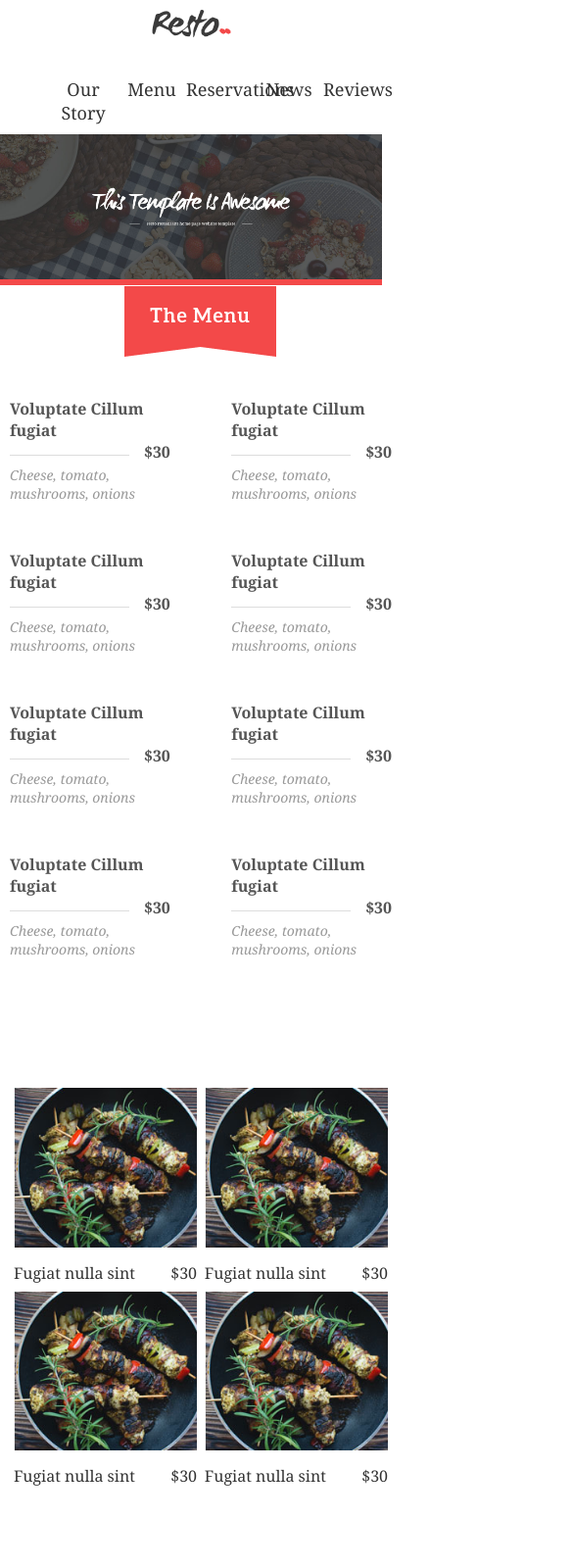
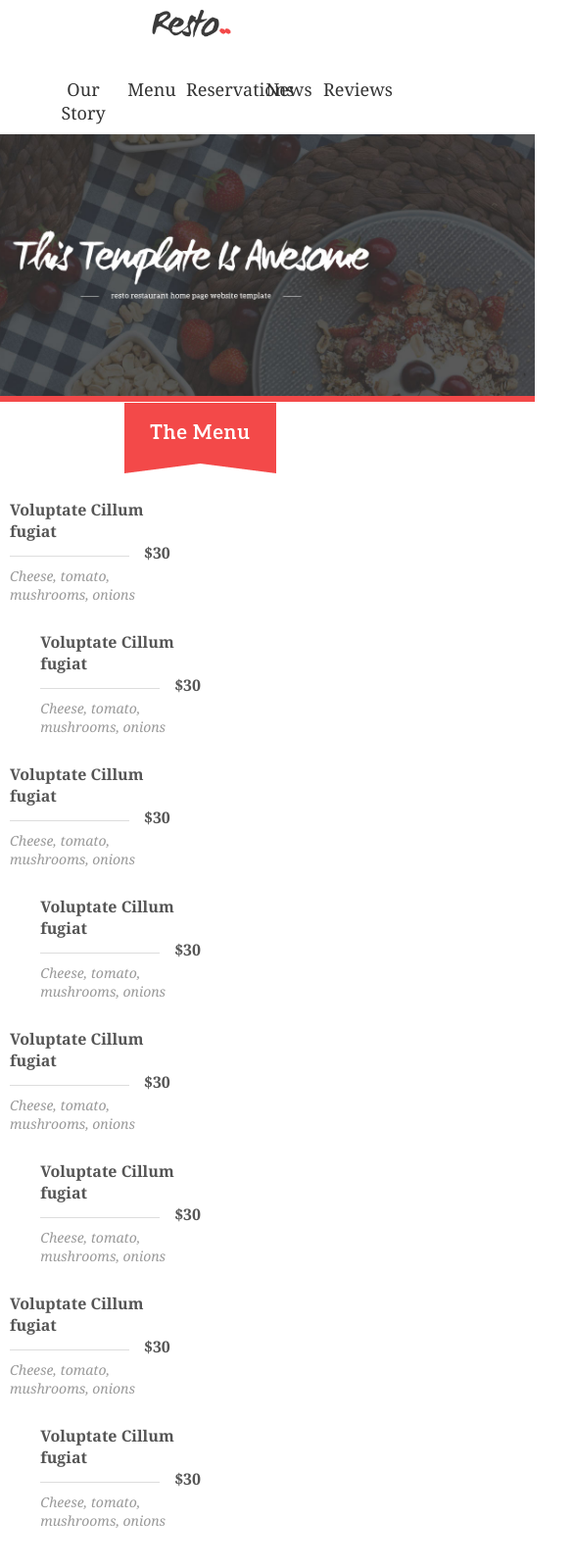
Before and after one commit to BelAmyJoseph/Code-A-Responsive-Design-Website-001, a plain HTML site: page index.html in a window 390 px wide. Shown: the top 1600 px of the page at 98% size, 585 px wide, since content can reach past the window. Drawn offline with Linux system fonts and the light colour scheme.

Commit message:
Modified the css, byy adding diffrent future to the mobiles style.

```diff
--- a/style.css
+++ b/style.css
@@ -216,5 +216,22 @@ footer a{
 /*mobiles*/
     @media screen and (max-width: 480px){
 
-
+#featured li{
+    width: 98%;
+    text-align: 20px 5%;
 }
+footer ul{
+    width: 98;
+    text-align: center;
+}
+#home-menu li{
+    float: none;
+    width: 96%
+    margin 30px 2% !important;
+}
+#main-banner img{
+    position: relative;
+    width: 180%;
+    left: -40%;
+}
+    }
```
